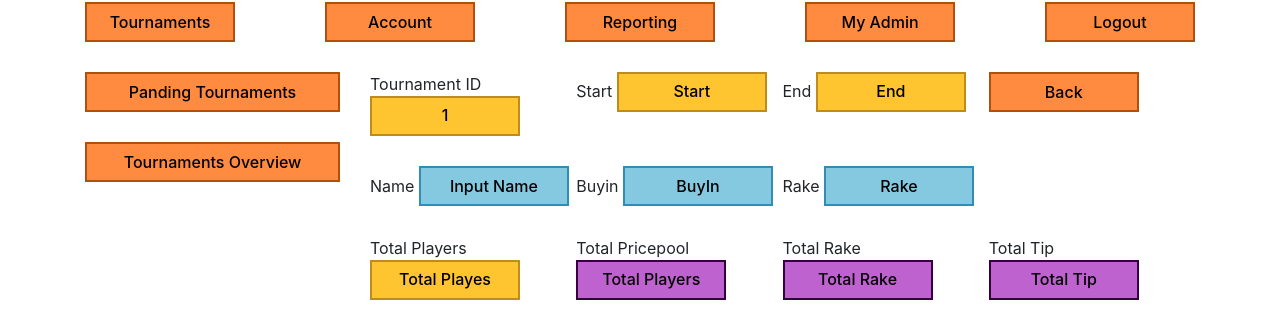
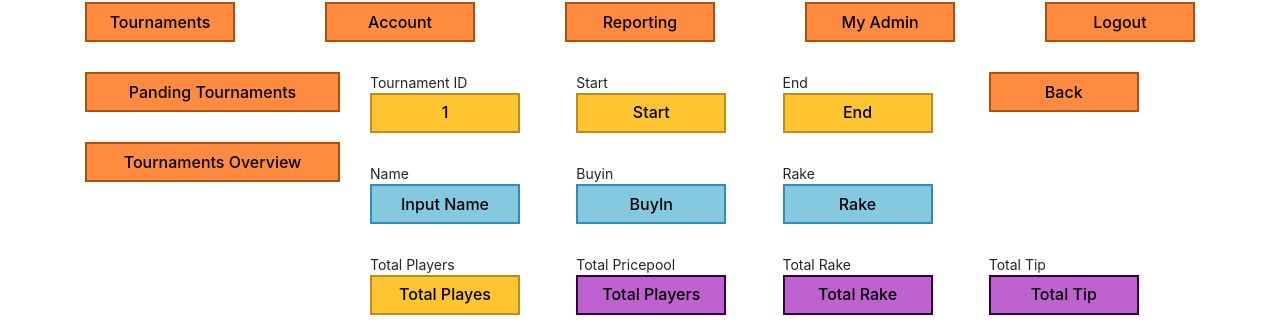
Before and after one commit to rushilogicrays/pokerstar, a React (Create React App) app: page /tournaments_details/1 in a window 1280 px wide. Shown: the part 180-505 px from the top of the page. Built offline with nearby package versions, Linux system fonts and the light colour scheme; no server answers.

Commit message:
save delete popup

```diff
--- a/src/screens/Style.css
+++ b/src/screens/Style.css
@@ -469,3 +469,7 @@ ul.btn-row li textarea {
 .redColor {
   color: red;
 }
+.tournamnets-details-main ul.btn-row li span.lable {
+  display: block;
+  font-size: 14px;
+}
```
